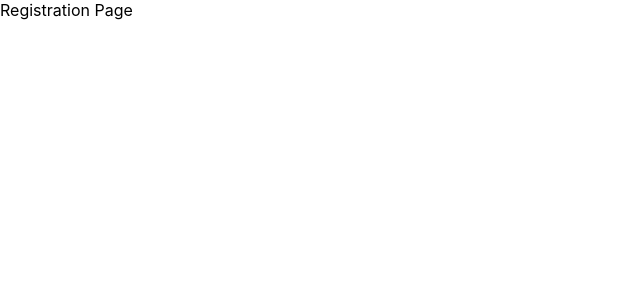
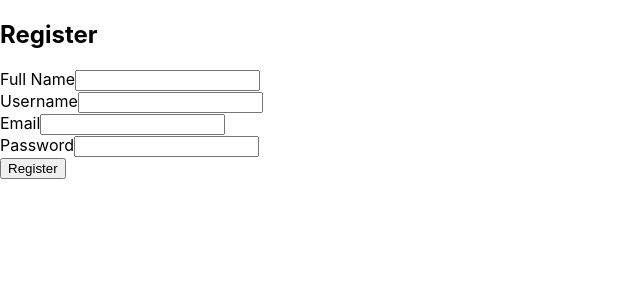
Before and after one commit to Mengqi89/open-garden-client, a React (Create React App) app: page /register in a window 1280 px wide. Shown: the top 300 px of the page, without its empty margins (0-640 px from the left). Built offline with nearby package versions, Linux system fonts and the light colour scheme; the HTML template or start-up script is replaced by a standard one.

Commit message:
finished RegistrationPage layout

```diff
--- /dev/null
+++ b/src/components/RegistrationForm/RegistrationForm.js
@@ -0,0 +1,53 @@
+import React from 'react'
+
+function RegistrationForm() {
+    return (
+        <div>
+            <form className='RegistrationForm'>
+                <div className='full_name'>
+                    <label htmlFor='Registration__full_name'>
+                        Full Name
+                    </label>
+                    <input
+                        name='full_name'
+                        type='text'
+                        required
+                        id='Registration__full_name' />
+                </div>
+                <div className='user_name'>
+                    <label htmlFor='Registration__user_name'>
+                        Username
+                    </label>
+                    <input
+                        name='user_name'
+                        type='text'
+                        required
+                        id='Registration__user_name' />
+                </div>
+                <div className='email'>
+                    <label htmlFor='Registration__email'>
+                        Email
+                    </label>
+                    <input
+                        name='email'
+                        type='text'
+                        required
+                        id='Registration__email' />
+                </div>
+                <div className='password'>
+                    <label htmlFor='Registration__password'>
+                        Password
+                    </label>
+                    <input
+                        name='password'
+                        type='text'
+                        required
+                        id='Registration__password' />
+                </div>
+                <button type='submit'>Register</button>
+            </form>
+        </div>
+    )
+}
+
+export default RegistrationForm
--- a/src/components/RegistrationPage/RegistrationPage.js
+++ b/src/components/RegistrationPage/RegistrationPage.js
@@ -1,11 +1,13 @@
-import React from 'react';
+import React from 'react'
+import RegistrationForm from '../RegistrationForm/RegistrationForm'
 
 function RegistrationPage(props) {
     return (
-        <div>
-            Registration Page
+        <div className='RegistrationPage'>
+            <h2>Register</h2>
+            <RegistrationForm />
         </div>
-    );
-};
+    )
+}
 
 export default RegistrationPage;
```
Also changed, not shown: src/components/ListPage/ListPage.js (+9 -9 lines).
